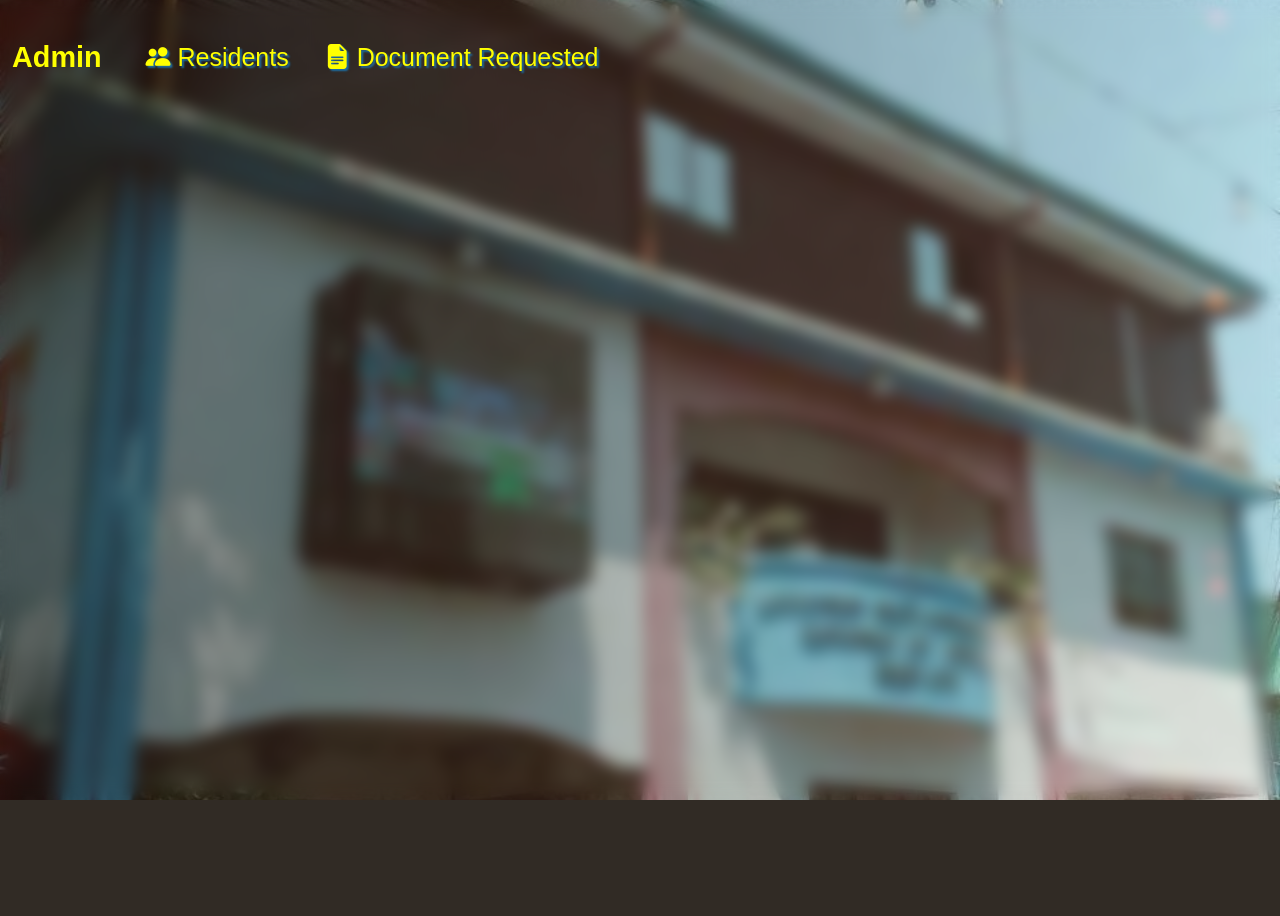
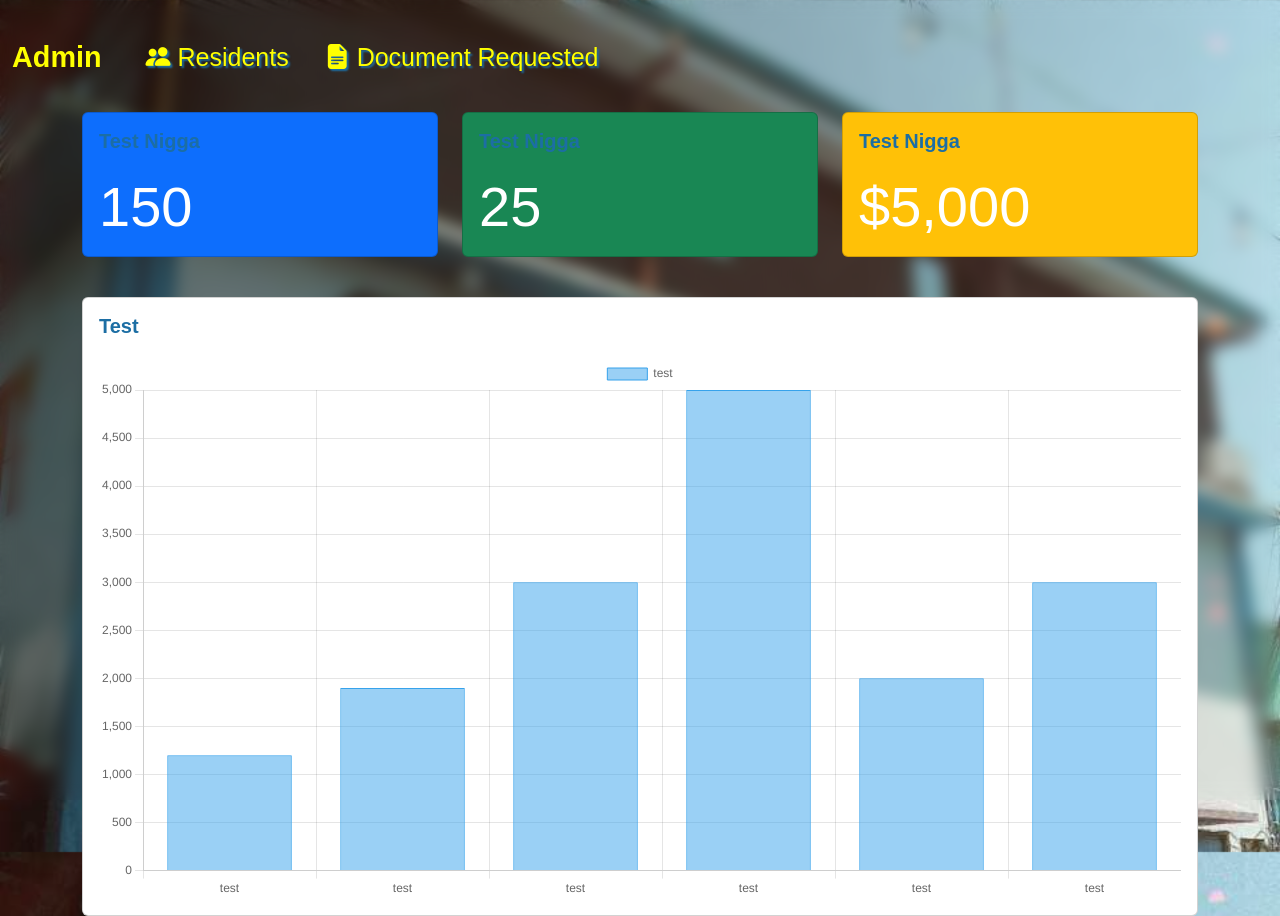
Before and after one commit to Chroanaa/Capstone-BMS-GAB, a PHP site: page /views/Admin.php in a window 1280 px wide. Before the commit the page ends 800 px from the top, so only its background shows below. Run offline with PHP 8.4, Linux system fonts and the light colour scheme.

Commit message:
cards and bars, nav fixed

```diff
--- a/views/Admin.php
+++ b/views/Admin.php
@@ -10,16 +10,59 @@
       integrity="sha384-QWTKZyjpPEjISv5WaRU9OFeRpok6YctnYmDr5pNlyT2bRjXh0JMhjY6hW+ALEwIH"
       crossorigin="anonymous"
     />
-    <!-- Bootstrap Icons -->
+
     <link
       href="https://cdnjs.cloudflare.com/ajax/libs/bootstrap-icons/1.5.0/font/bootstrap-icons.min.css"
       rel="stylesheet"
     />
-    <!-- Custom CSS -->
+
     <link rel="stylesheet" href="styles.css" />
+    <script src="https://cdn.jsdelivr.net/npm/chart.js"></script>
 </head>
-<body>
+<body id="adminDashboard">
     <div id="adminHeader"></div>
+
+     <div class="container mt-5">
+        <div class="row">
+            <div class="col-md-4">
+                <div class="card text-white bg-primary mb-3">
+                    <div class="card-body">
+                        <h5 class="card-title">Test Nigga</h5>
+                        <p class="card-text display-4">150</p>
+                    </div>
+                </div>
+            </div>
+            <div class="col-md-4">
+                <div class="card text-white bg-success mb-3">
+                    <div class="card-body">
+                        <h5 class="card-title">Test Nigga</h5>
+                        <p class="card-text display-4">25</p>
+                    </div>
+                </div>
+            </div>
+            <div class="col-md-4">
+                <div class="card text-white bg-warning mb-3">
+                    <div class="card-body">
+                        <h5 class="card-title">Test Nigga</h5>
+                        <p class="card-text display-4">$5,000</p>
+                    </div>
+                </div>
+            </div>
+        </div>
+
+        <div class="row mt-4">
+            <div class="col-md-12">
+                <div class="card">
+                    <div class="card-body">
+                        <h5 class="card-title">Test</h5>
+                        <canvas id="revenueChart"></canvas>
+                    </div>
+                </div>
+            </div>
+        </div>
+    </div>
+
+    <div class="card-error"></div>
     <script src="https://code.jquery.com/jquery-3.7.1.min.js"></script>
     <script src="https://cdn.jsdelivr.net/npm/bootstrap@5.3.3/dist/js/bootstrap.bundle.min.js"></script>
     <script src="adminHeader.js"></script>
@@ -50,5 +93,30 @@
             }, 3000);
         }
     </script>
+     <script>
+        // Chart Configuration
+        const ctx = document.getElementById('revenueChart').getContext('2d');
+        new Chart(ctx, {
+            type: 'bar',
+            data: {
+                labels: ['test', 'test', 'test', 'test', 'test', 'test'],
+                datasets: [{
+                    label: 'test',
+                    data: [1200, 1900, 3000, 5000, 2000, 3000],
+                    backgroundColor: 'rgba(54, 162, 235, 0.5)',
+                    borderColor: 'rgba(54, 162, 235, 1)',
+                    borderWidth: 1
+                }]
+            },
+            options: {
+                responsive: true,
+                scales: {
+                    y: {
+                        beginAtZero: true
+                    }
+                }
+            }
+        });
+    </script>
 </body>
 </html>
--- a/views/styles.css
+++ b/views/styles.css
@@ -789,9 +789,6 @@ body::before {
   font-weight: 600;
 }
 
-.navbar-nav {
-  flex-direction: row !important; /* For desktop */
-}
 
 .navbar-toggler {
   transform: scale(0.8);
@@ -819,9 +816,6 @@ body::before {
   font-weight: 600;
 }
 
-.navbar-nav {
-  flex-direction: row !important; /* For desktop */
-}
 
 .navbar-toggler {
   transform: scale(0.8);
@@ -885,12 +879,6 @@ body::before {
   color: var(--primary-blue) !important;
 }
 
-@media (max-width: 991px) {
-.navbar-nav-unique{
-  display: flex !important;
-  flex-direction: column !important;
-}
-}
 
 .residents-main-container{
   margin-top: 200px;
@@ -910,3 +898,18 @@ body::before {
   width: 20% !important; /* Equal width for all columns */
   min-width: 150px; /* Minimum width to prevent squeezing */
 }
+
+#adminDashboard{
+  padding-top: 5%;
+}
+
+
+@media (max-width: 991px) {
+  .navbar-nav-unique{
+    display: flex !important;
+    flex-direction: column !important;
+  }
+  #adminDashboard{
+    padding-top: 15%;
+  }
+  }
```
